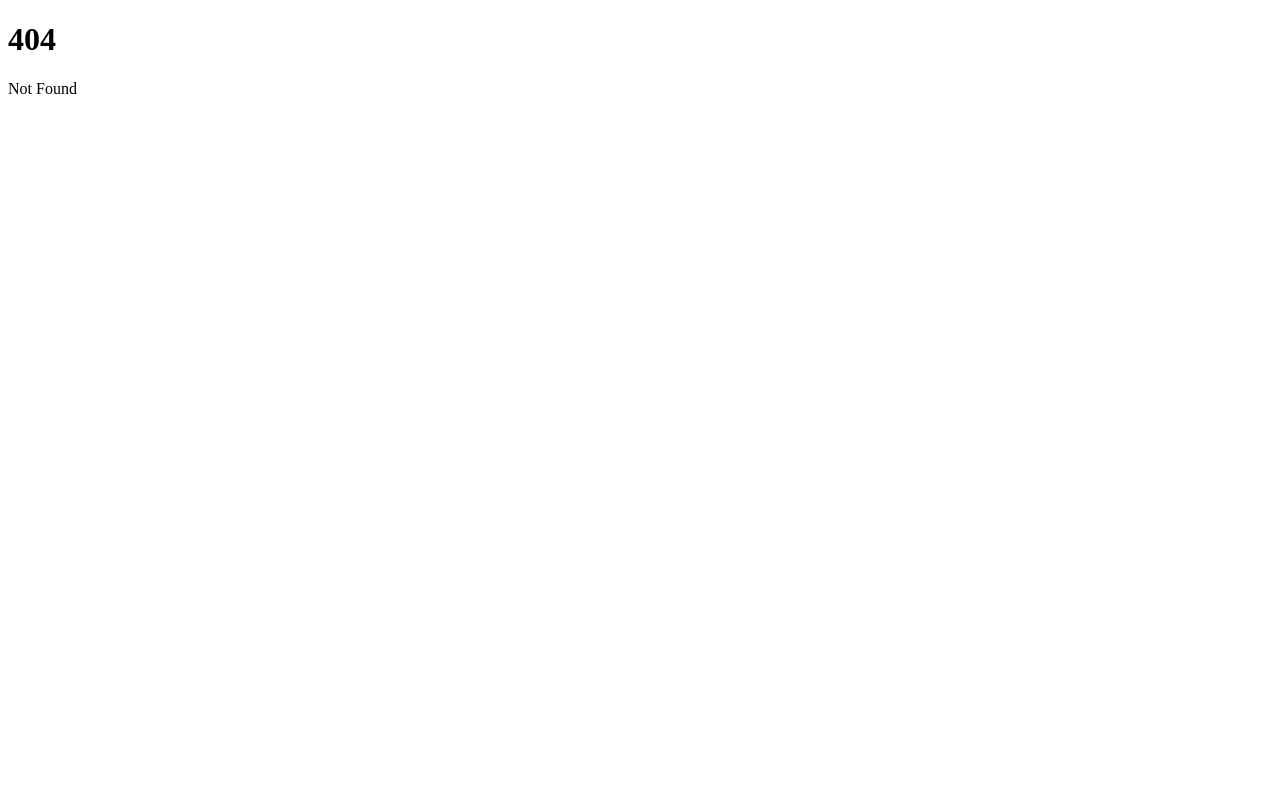
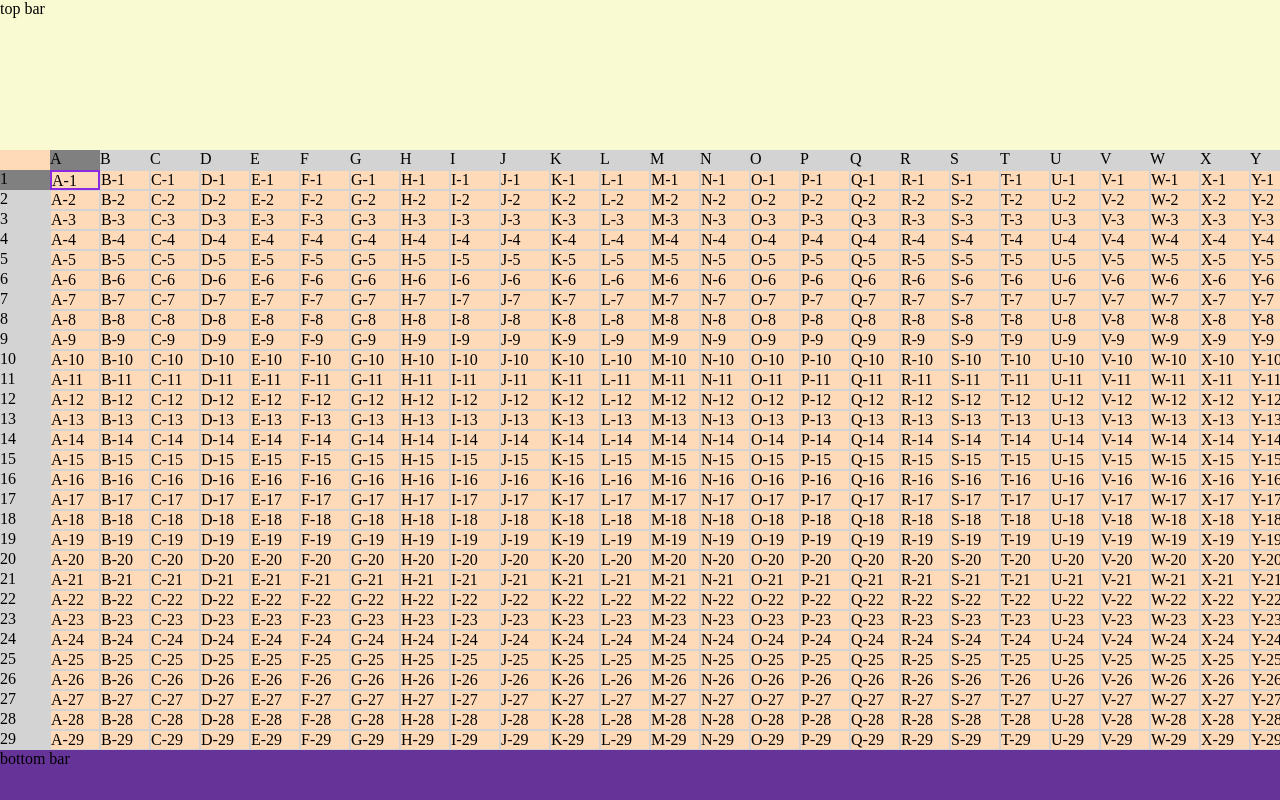
Before and after one commit to tanhauhau/sveet, a SvelteKit app: page /shesvet/1 in a window 1280 px wide. Before the commit this address had no page. Built offline with nearby package versions, Linux system fonts and the light colour scheme.

Commit message:
feat: 1st stream - manage to make the basic layout of the sheet with display grid

```diff
--- /dev/null
+++ b/src/routes/+layout.svelte
@@ -0,0 +1,5 @@
+<script>
+  import './global.css';
+</script>
+
+<slot />
--- /dev/null
+++ b/src/routes/global.css
@@ -0,0 +1,3 @@
+body {
+  margin: 0;
+}
--- /dev/null
+++ b/src/routes/home/+page.svelte
@@ -0,0 +1 @@
+home
--- /dev/null
+++ b/src/routes/shesvet/[id]/+page.svelte
@@ -0,0 +1,22 @@
+<script>
+  import Sheet from './Sheet.svelte';
+  import TopBar from './TopBar.svelte';
+  import BottomBar from './BottomBar.svelte';
+</script>
+
+<section class="container">
+  <Sheet />
+  <TopBar />
+  <BottomBar />
+</section>
+
+<style>
+  .container {
+    display: grid;
+    width: 100vw;
+    height: 100vh;
+    grid-template-columns: 1fr;
+    grid-template-rows: 150px 1fr 50px;
+    grid-template-areas: "top-bar" "sheet" "bottom-bar";
+  }
+</style>
--- /dev/null
+++ b/src/routes/shesvet/[id]/BottomBar.svelte
@@ -0,0 +1,8 @@
+<footer>bottom bar</footer>
+
+<style>
+  footer {
+    background-color: rebeccapurple;
+    grid-area: bottom-bar;
+  }
+</style>
--- /dev/null
+++ b/src/routes/shesvet/[id]/Cell.svelte
@@ -0,0 +1,23 @@
+<script lang="ts">
+	import { createEventDispatcher } from 'svelte';
+	const dispatch = createEventDispatcher();
+
+	export let row: number;
+	export let column: number;
+	export let active: boolean;
+	export let value: string;
+</script>
+
+<div style:--row={row} style:--column={column} class:active on:click={() => dispatch('select')}>{value}</div>
+
+<style>
+	div {
+		border: 1px solid lightgray;
+    grid-row: calc(var(--row) + 2);
+    grid-column: calc(var(--column) + 2);
+	}
+	.active {
+		border-color: blueviolet;
+		border-width: 2px;
+	}
+</style>
--- /dev/null
+++ b/src/routes/shesvet/[id]/ColHeader.svelte
@@ -0,0 +1,20 @@
+<script lang="ts">
+	export let column: number;
+	export let value: string;
+	export let active: boolean;
+</script>
+
+<div class:active style:--column={column}>{value}</div>
+
+<style>
+	div {
+		background-color: lightgray;
+		grid-row: 1;
+		grid-column: calc(var(--column) + 2);
+		position: sticky;
+		top: 0;
+	}
+	.active {
+		background-color: gray;
+	}
+</style>
--- /dev/null
+++ b/src/routes/shesvet/[id]/RowHeader.svelte
@@ -0,0 +1,20 @@
+<script lang="ts">
+	export let row: number;
+	export let value: string;
+	export let active: boolean;
+</script>
+
+<div class:active style:--row={row}>{value}</div>
+
+<style>
+	div {
+		background-color: lightgray;
+		grid-row: calc(var(--row) + 2);
+		grid-column: 1;
+		position: sticky;
+		left: 0;
+	}
+	.active {
+		background-color: gray;
+	}
+</style>
--- /dev/null
+++ b/src/routes/shesvet/[id]/Sheet.svelte
@@ -0,0 +1,54 @@
+<script lang="ts">
+	import Cell from './Cell.svelte';
+	import ColHeader from './ColHeader.svelte';
+	import RowHeader from './RowHeader.svelte';
+	let numOfColumns = 26;
+	let numOfRows = 50;
+	let activeCell: { column: number; row: number } | null = {
+		column: 0,
+		row: 0
+	};
+</script>
+
+<main style:--rows={numOfRows} style:--columns={numOfColumns}>
+	<div>
+		{#each { length: numOfColumns } as _, column}
+			{@const colName = String.fromCharCode('A'.charCodeAt(0) + column)}
+			{#each { length: numOfRows } as _, row}
+				{@const rowIndex = row + 1}
+				<Cell
+					{row}
+					{column}
+					active={activeCell?.column === column && activeCell?.row === row}
+					on:select={() => {
+						activeCell = { column, row };
+					}}
+					value={`${colName}-${rowIndex}`}
+				/>
+			{/each}
+		{/each}
+
+		{#each { length: numOfColumns } as _, column}
+			{@const colName = String.fromCharCode('A'.charCodeAt(0) + column)}
+			<ColHeader active={activeCell?.column === column} {column} value={colName} />
+		{/each}
+
+		{#each { length: numOfRows } as _, row}
+			{@const rowIndex = String(row + 1)}
+			<RowHeader active={activeCell?.row === row} {row} value={rowIndex} />
+		{/each}
+	</div>
+</main>
+
+<style>
+	main {
+		background-color: peachpuff;
+		grid-area: sheet;
+		overflow: scroll;
+	}
+	div {
+		display: grid;
+		grid-template-rows: repeat(calc(var(--rows) + 1), 20px);
+		grid-template-columns: repeat(calc(var(--columns) + 1), minmax(50px, 1fr));
+	}
+</style>
--- /dev/null
+++ b/src/routes/shesvet/[id]/TopBar.svelte
@@ -0,0 +1,8 @@
+<header>top bar</header>
+
+<style>
+  header {
+    background-color: lightgoldenrodyellow;
+    grid-area: top-bar;
+  }
+</style>
```
